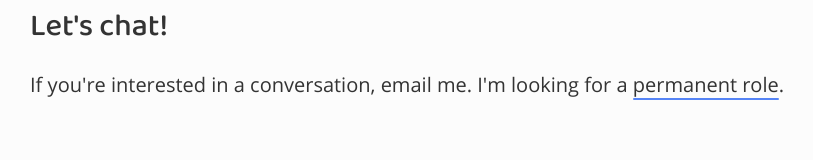
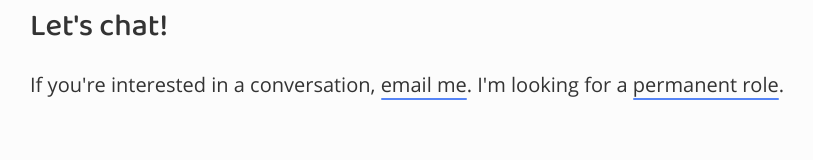
Before and after one commit to jamesahorne/portfolio-vue, a Vue app in the folder client/: page / in a window 1280 px wide. Shown: the part 4534-4694 px from the top of the page, without its empty margins (226-1039 px from the left). Built offline with nearby package versions, Linux system fonts and the light colour scheme.

Commit message:
♻️ Add email me link

```diff
--- a/client/src/components/Contact.vue
+++ b/client/src/components/Contact.vue
@@ -3,7 +3,7 @@
     <div class="l-spacing">
       <h2 class="u-heading-1">Let's chat!</h2>
       <p class="u-text">
-        If you're interested in a conversation, email me. I'm looking for a
+        If you're interested in a conversation, <a class="u-link" href="mailto:james99h39@gmail.com">email me</a>. I'm looking for a
         <button class="contact__role"
                 id="contact__role"
                 aria-expanded="false"
```
